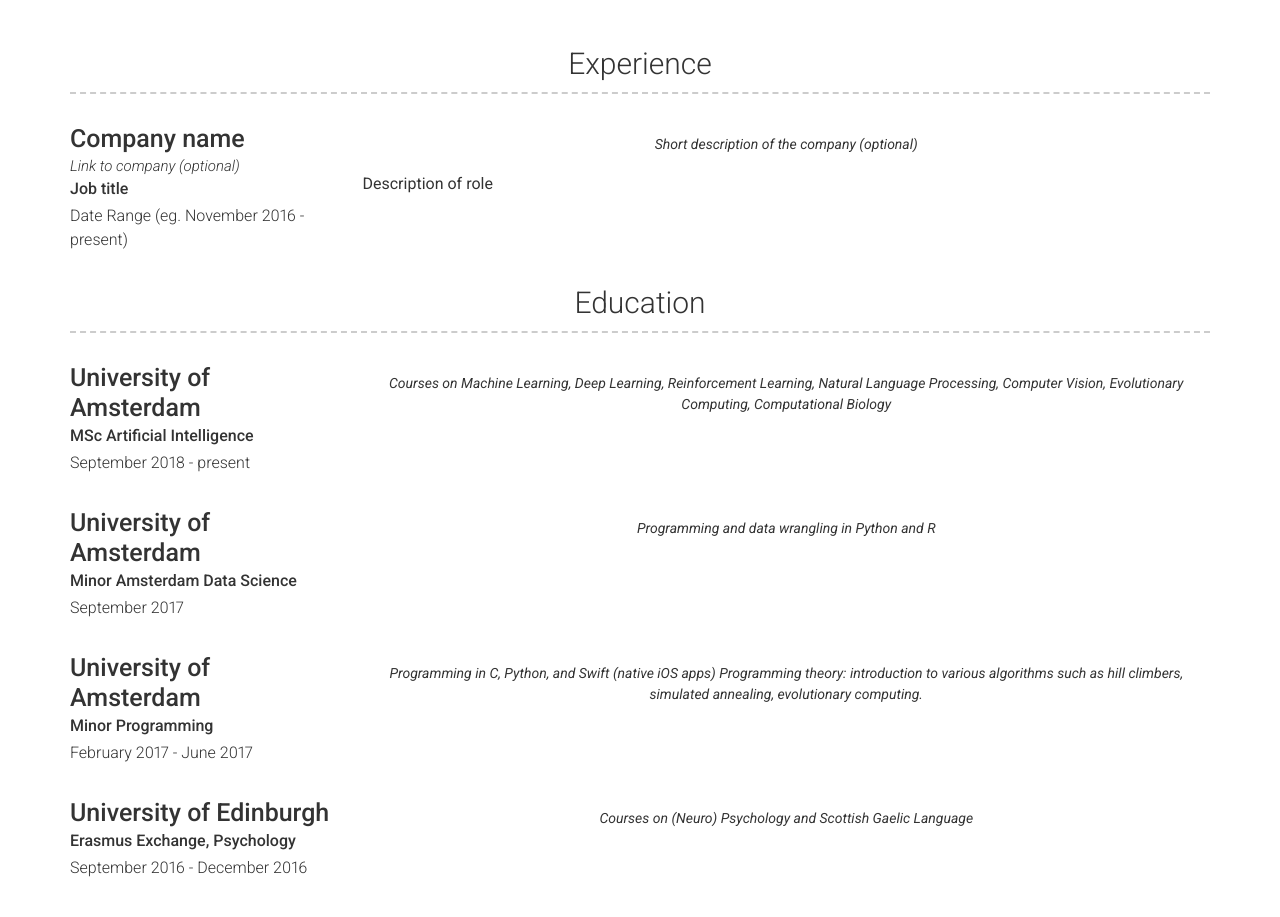
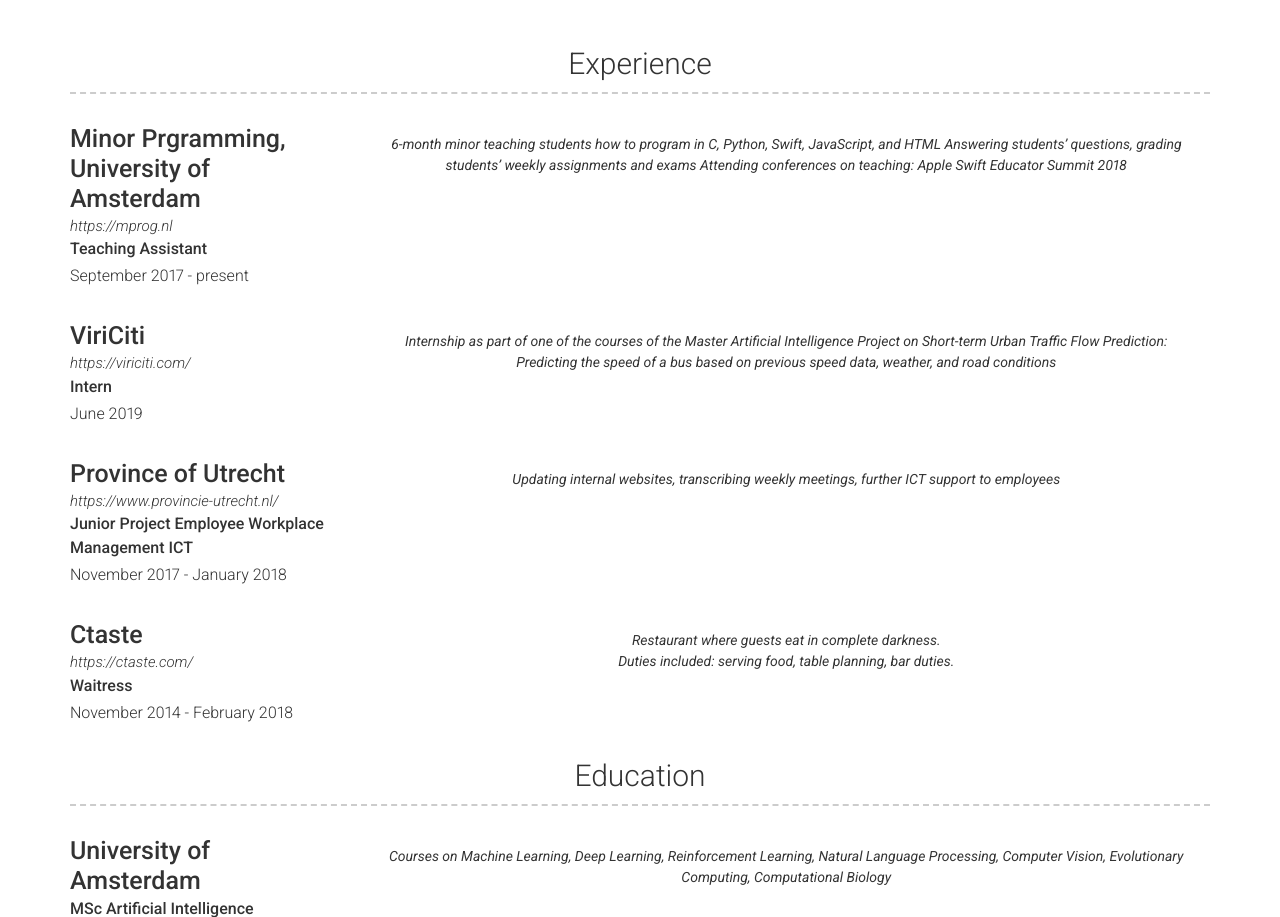
Before and after one commit to emmahokken/website, a Jekyll site: the page built from index.md, in a window 1280 px wide and 1400 px high, cut to the strip 483-1400 px from the top of the window. Built offline with Jekyll 4.4.1, drawn with Linux system fonts in a browser that asks for light colours; nearby versions of some CDN libraries.

Commit message:
update experience

```diff
--- a/_data/experience.yml
+++ b/_data/experience.yml
@@ -1,10 +1,39 @@
 # Experience template
 - layout: left
-  company: Company name
-  link: Link to company (optional)
-  job_title: Job title
-  dates: Date Range (eg. November 2016 - present)
+  company: Minor Prgramming, University of Amsterdam
+  link: https://mprog.nl
+  job_title: Teaching Assistant
+  dates: September 2017 - present
   quote: >
-   Short description of the company (optional)
-  description: | # this will include new lines to allow paragraphs
-    Description of role
+    6-month minor teaching students how to program in C, Python, Swift, JavaScript, and HTML
+
+    Answering students’ questions, grading students’ weekly assignments and exams
+
+    Attending conferences on teaching: Apple Swift Educator Summit 2018
+
+- company: ViriCiti
+  link: https://viriciti.com/
+  job_title: Intern
+  dates: June 2019
+  quote: >
+    Internship as part of one of the courses of the Master Artificial Intelligence
+
+    Project on Short-term Urban Traffic Flow Prediction: Predicting the speed of a bus based on previous speed data, weather, and road conditions
+
+- company: Province of Utrecht
+  link: https://www.provincie-utrecht.nl/
+  job_title: Junior Project Employee Workplace Management ICT
+  dates: November 2017 - January 2018
+  quote: >
+    Updating internal websites, transcribing weekly meetings, further ICT support to employees
+
+- company: Ctaste
+  link: https://ctaste.com/
+  job_title: Waitress
+  dates: November 2014 - February 2018
+  quote: >
+    Restaurant where guests eat in complete darkness.<br>
+    Duties included: serving food, table planning, bar duties.
+
+  # description: | # this will include new lines to allow paragraphs
+  #   Description of role
```
